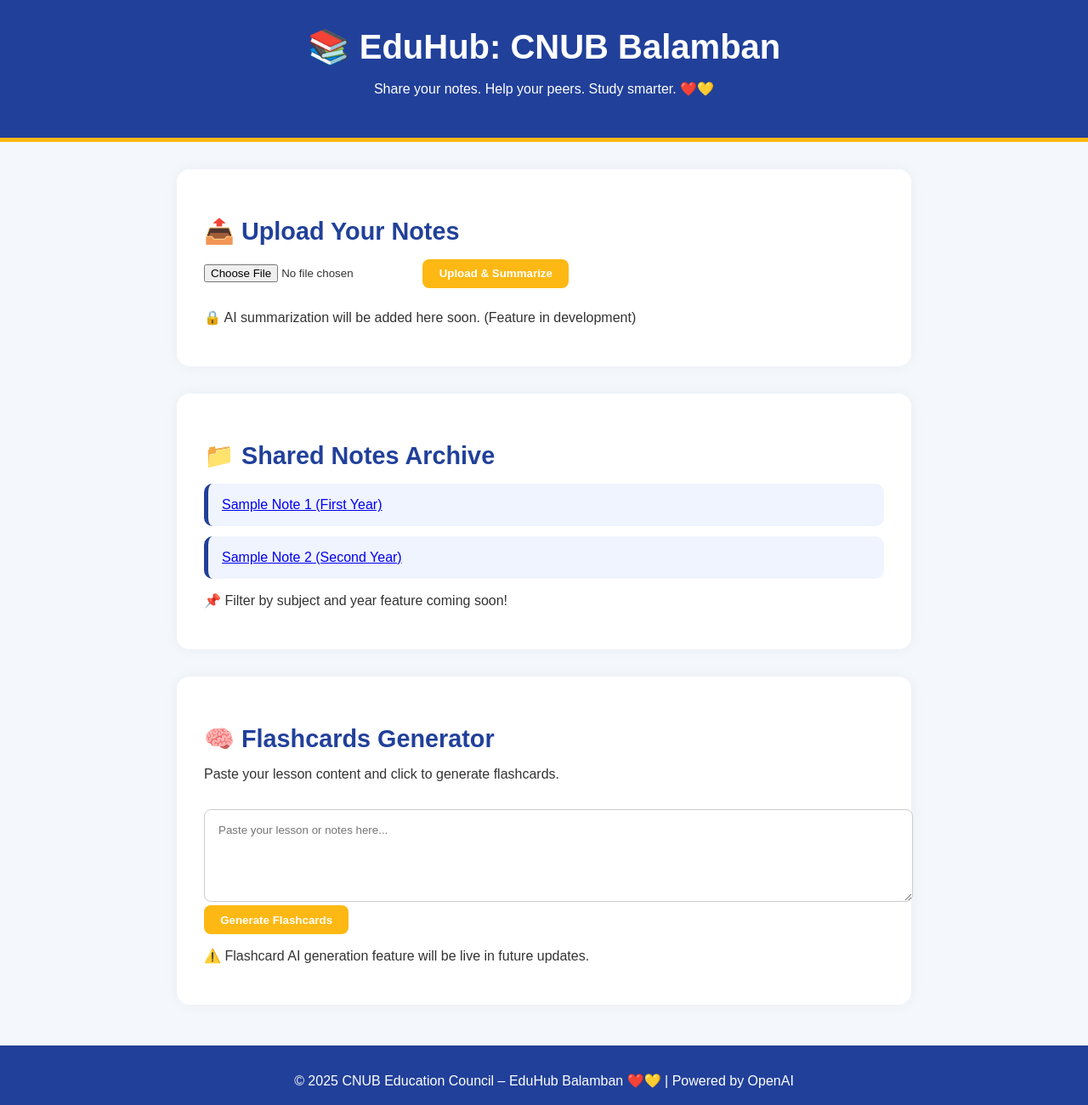
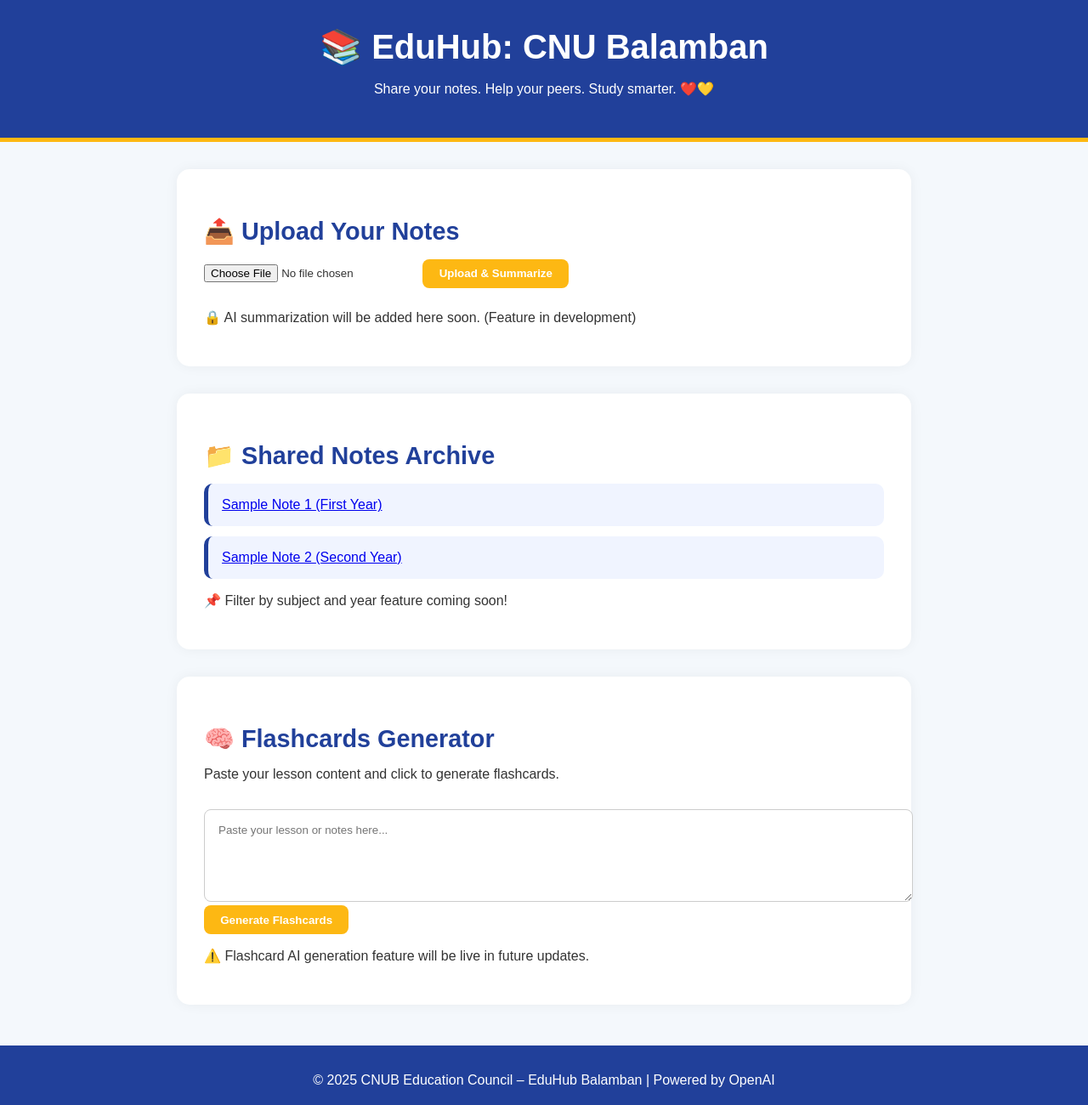
Before and after one commit to CNUB-EduHub/educnotesite, a plain HTML site: page index.html in a window 1280 px wide. Shown: the top 1300 px of the page at 85% size. Drawn offline with Linux system fonts and the light colour scheme.

Commit message:
index.html

```diff
--- a/index.html
+++ b/index.html
@@ -8,7 +8,7 @@
 </head>
 <body>
   <header>
-    <h1>📚 EduHub: CNUB Balamban</h1>
+    <h1>📚 EduHub: CNU Balamban</h1>
     <p>Share your notes. Help your peers. Study smarter. ❤️💛</p>
   </header>
 
@@ -40,7 +40,7 @@
   </section>
 
   <footer>
-    <p>&copy; 2025 CNUB Education Council – EduHub Balamban ❤️💛 | Powered by OpenAI</p>
+    <p>&copy; 2025 CNUB Education Council – EduHub Balamban | Powered by OpenAI</p>
   </footer>
 
   <script>
```
